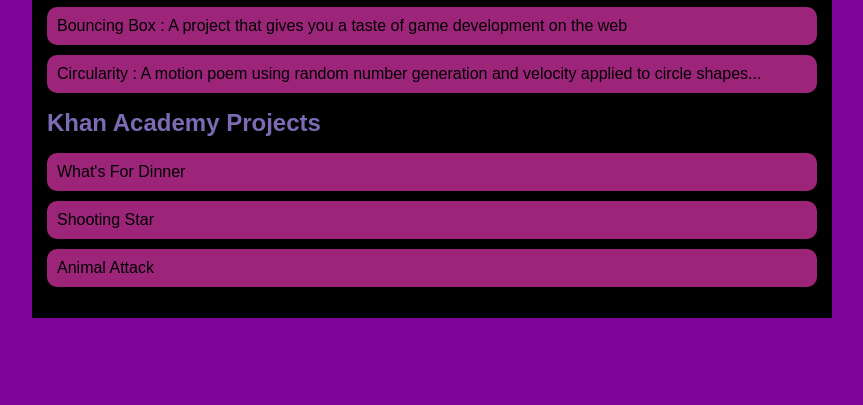
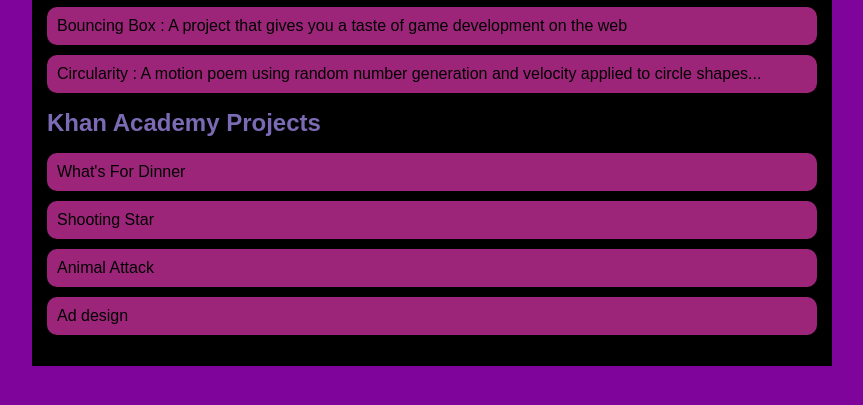
Before and after one commit to aidanjones7876/aidanjones.github.io, a plain HTML site: page portfolio.html in a window 1280 px wide. Shown: the part 197-602 px from the top of the page, without its empty margins (208-1071 px from the left). Drawn offline with Linux system fonts and the light colour scheme.

Commit message:
added Ad design

```diff
--- a/portfolio.html
+++ b/portfolio.html
@@ -29,6 +29,7 @@
                         <li> <a href = "https://www.khanacademy.org/computer-programming/spin-off-of-project-whats-for-dinner/5641746577670144">What's For Dinner</a></li>
                         <li> <a href = "https://www.khanacademy.org/computer-programming/spin-off-of-project-shooting-star/6385834490904576">Shooting Star</a></li>
                         <li> <a href = "https://www.khanacademy.org/computer-programming/spin-off-of-project-animal-attack/5828017719656448">Animal Attack</a></li>
+                        <li> <a href = "https://www.khanacademy.org/computer-programming/spin-off-of-project-ad-design/5130603312496640"> Ad design</a></li>
                     </ul>
                 </div>
             </main>
```
